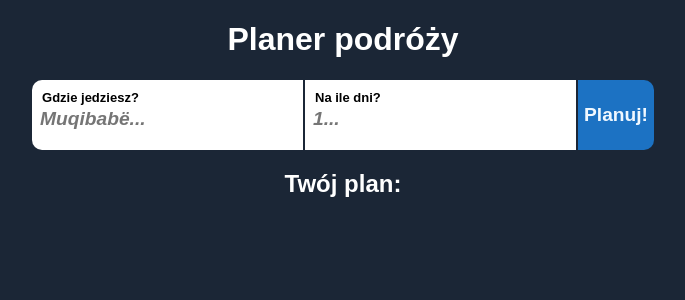
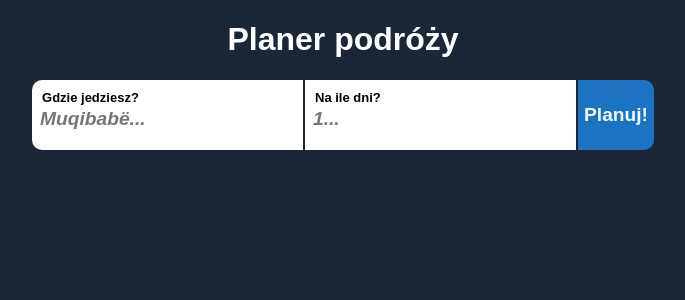
Before and after one commit to SzymonSkrzypczyk/PlanMilan, a React (Vite) app in the folder frontend/frontend/: page / in a window 1280 px wide. Shown: the top 300 px of the page, without its empty margins (297-982 px from the left). Built offline with nearby package versions, Linux system fonts and the light colour scheme.

Commit message:
bug fix - "your plan" text did not disappear

```diff
--- a/frontend/frontend/src/App.tsx
+++ b/frontend/frontend/src/App.tsx
@@ -10,6 +10,7 @@ function App() {
     const [duration, setDuration] = useState("");
     const [started, setStarted] = useState(false);
     const [ready, setReady] = useState(false);
+    const [finished, setFinished] = useState(false);
     const [tripData, setTripData] = useState<{
         dzień: string;
         aktywnosci: {
@@ -24,6 +25,7 @@ function App() {
             CallLLM(targetDestination, duration ).then((response) => {
                 let data = JSON.parse(response);
                 setReady(true);
+                setFinished(false);
                 setStarted(false);
                 setTripData(data);
             }
@@ -34,6 +36,7 @@ function App() {
             }
             ).finally(() => {
                 setStarted(false);
+                setFinished(true);
             }
             );
         }
@@ -47,7 +50,7 @@ function App() {
             {started && !ready ? (
                 <WaitComponent loading={started} />
             ) : (
-                <TripList days={tripData || []} />
+                <TripList days={tripData || []} finished={finished}/>
             )}
             {/*<TripList days={[{"dayName": "day 1", "dayActivities": [{"activityName": "swimming", "activityDescription": "Swimming with friends"}, {"activityName": "running", "activityDescription": "Running with friends"}]}, {"dayName": "day 2", "dayActivities": [{"activityName": "swimming", "activityDescription": "Swimming with friends"}]}]}/>*/}
         </div>
--- a/frontend/frontend/src/components/TripList.tsx
+++ b/frontend/frontend/src/components/TripList.tsx
@@ -4,12 +4,13 @@ import "../assets/style/TripList.css";
 
 interface TripListProps{
     days: DayProps[];
+    finished: boolean;
 }
 
 
-export default function TripList({days}: TripListProps) {
+export default function TripList({days, finished}: TripListProps) {
     return <div className="trip-layout">
-        <h2>Twój plan:</h2>
+        {finished && <h2>Twój plan:</h2>}
         <div id="trips-list">
             {days.map((day, index) => {
                 return <TripDayComponent key={index} dzień={day.dzień} aktywnosci={day.aktywnosci}/>
```
